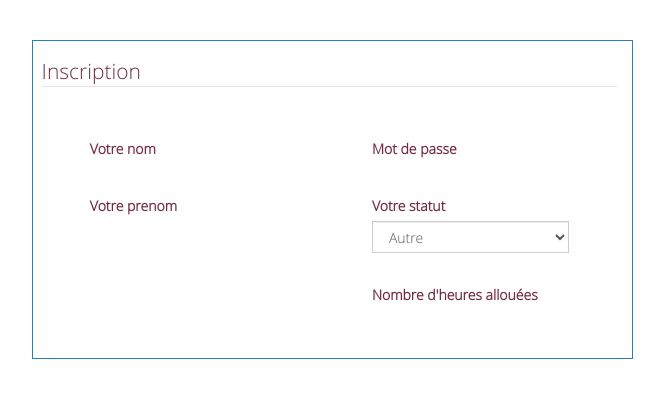
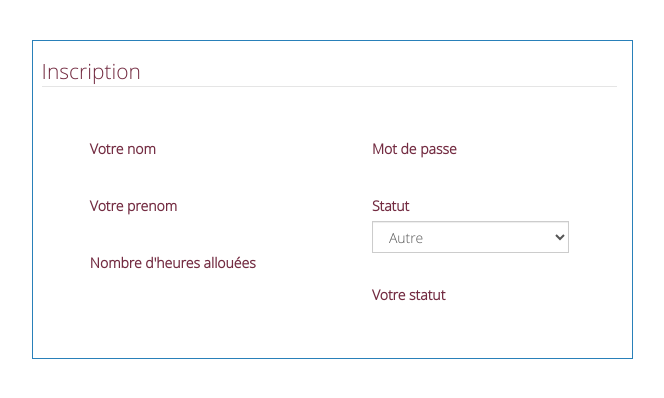
Before and after one commit to Webrom/ENSSAT-Wishes-server-PHP, a PHP site: template application/views/front/login/signup_form.php in a window 1280 px wide. Shown: the part 148-546 px from the top of the page, without its empty margins (314-978 px from the left). Run offline with PHP 8.4, Linux system fonts and the light colour scheme; the template is opened without the code that fills it, so the values that code supplies are empty.

Commit message:
Menu inscription

```diff
--- a/application/views/front/login/signup_form.php
+++ b/application/views/front/login/signup_form.php
@@ -34,6 +34,10 @@
                                     <label for="prenom" class="control-label">Votre prenom</label>
                                     <?php echo form_input('prenom','','class="form-control" placeholder="Doe" id="prenom"')?>
                                 </div>
+                                <div class="col-md-12 col-no-border">
+                                    <label for="inputHours" class="control-label">Nombre d'heures allouées</label>
+                                    <?php echo form_input('heures','','class="form-control" placeholder="heures" id="inputHours"')?>
+                                </div>
                             </div>
                         </div>
                         <div class="col-md-6 col-no-border">
@@ -42,7 +46,7 @@
                                 <?php echo form_password('password','','class="form-control" placeholder="password" id="inputPassword"')?>
                             </div>
                             <div class="col-md-12 col-no-border">
-                                <label for="select_statut" class="control-label">Votre statut</label>
+                                <label for="select_statut" class="control-label">Statut</label>
                                 <select name="status_select" class="form-control">
                                 <?php foreach ($status as $lestatut){
                                     echo "<option value=\"$lestatut->statut\"";
@@ -56,9 +60,10 @@
 
                             </div>
                             <div class="col-md-12 col-no-border">
-                                <label for="inputHours" class="control-label">Nombre d'heures allouées</label>
-                                <?php echo form_input('heures','','class="form-control" placeholder="heures" id="inputHours"')?>
+                                <label for="inputStatusPerso" class="control-label">Votre statut</label>
+                                <?php echo form_input('status_perso','','class="form-control" placeholder="Statut" id="inputStatusPerso"')?>
                             </div>
+
                         </div>
                         <div class="form-group">
                             <div class="col-md-10 col-md-offset-2">
```
